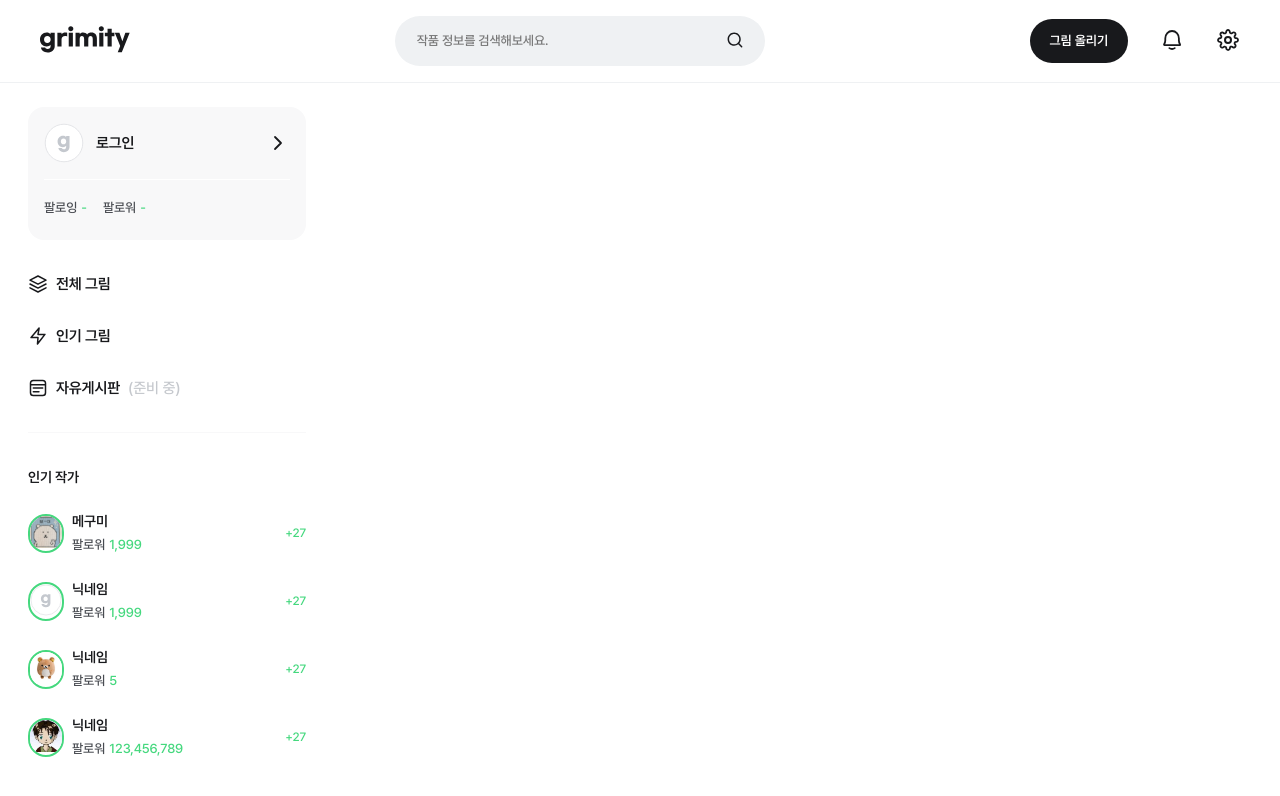
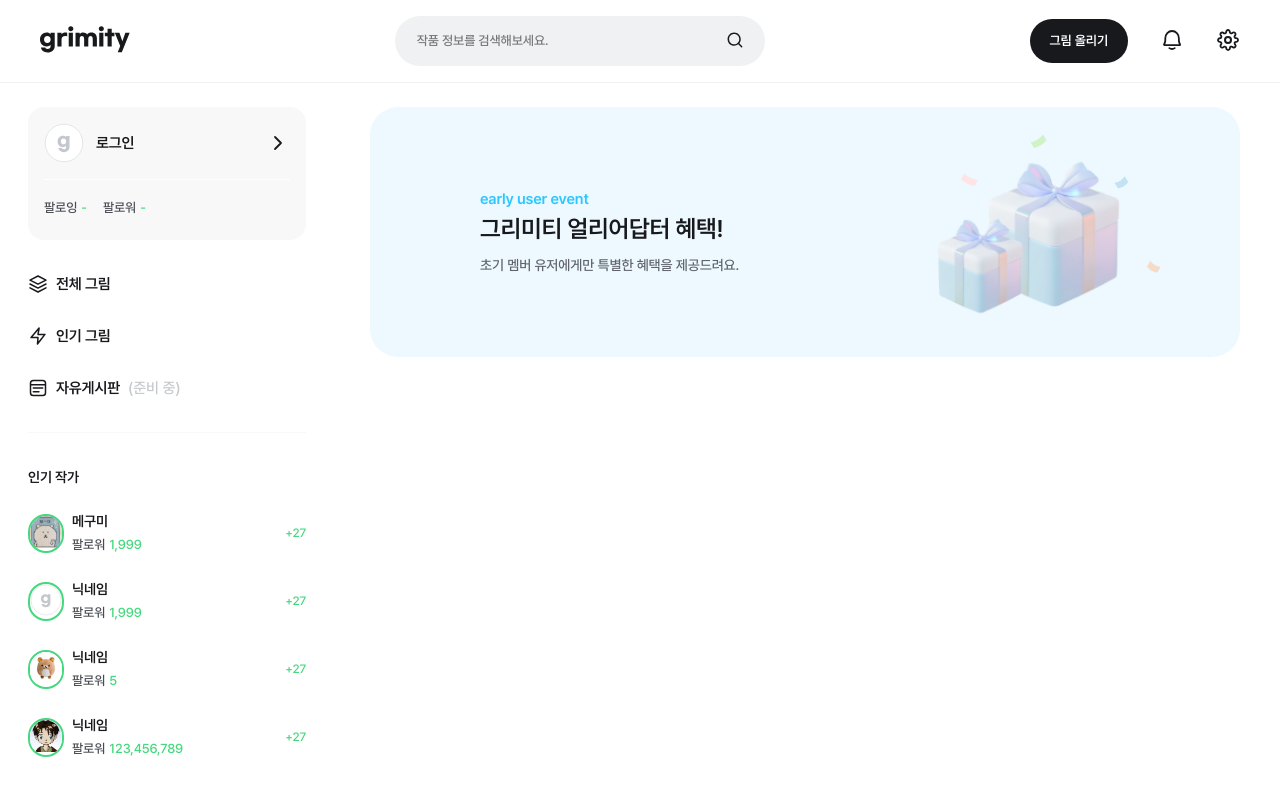
Before and after one commit to Grimity/FE_Grimity, a Next.js app: page / in a window 1280 px wide. Shown: the top 796 px of the page. Built offline with nearby package versions, Linux system fonts and the light colour scheme.

Commit message:
Feat: Banner 컴포넌트

```diff
--- /dev/null
+++ b/src/components/Layout/Banner/Banner.module.scss
@@ -0,0 +1,31 @@
+@import "@/styles/globals.scss";
+
+.container {
+  width: 100%;
+  height: 250px;
+  border-radius: 28px;
+  background-color: #edf9ff;
+  padding-left: 110px;
+  padding-right: 76px;
+  display: flex;
+  align-items: center;
+  justify-content: space-between;
+  cursor: pointer;
+}
+
+.textTop {
+  @include H4SB;
+  color: #2cc7ff;
+}
+
+.textMid {
+  @include H0SB;
+  color: $gray90;
+  margin-top: 6px;
+  margin-bottom: 12px;
+}
+
+.textBottom {
+  @include H5MD;
+  color: $gray60;
+}
--- /dev/null
+++ b/src/components/Layout/Banner/Banner.tsx
@@ -0,0 +1,15 @@
+import IconComponent from "@/components/Asset/Icon";
+import styles from "./Banner.module.scss";
+
+export default function Banner() {
+  return (
+    <div className={styles.container}>
+      <div>
+        <p className={styles.textTop}>early user event</p>
+        <p className={styles.textMid}>그리미티 얼리어답터 혜택!</p>
+        <p className={styles.textBottom}>초기 멤버 유저에게만 특별한 혜택을 제공드려요.</p>
+      </div>
+      <IconComponent name="banner" width={250} height={250} alt="배너 이미지" />
+    </div>
+  );
+}
--- a/src/constants/asset.tsx
+++ b/src/constants/asset.tsx
@@ -40,6 +40,7 @@ export const ICONS = {
   x: "/icon/x.svg",
   /* Image */
   logo: "/image/logo.svg",
+  banner: "/image/banner.svg",
   default: "/image/default.svg",
   temp1: "/image/temp1.jpg",
   temp2: "/image/temp2.jpg",
--- a/src/pages/index.tsx
+++ b/src/pages/index.tsx
@@ -1,15 +1,25 @@
-import Head from "next/head";
+import Banner from "@/components/Layout/Banner/Banner";
+import { InitialPageMeta } from "@/components/MetaData/MetaData";
+import { SSRMetaProps } from "@/components/MetaData/MetaData.type";
+import { serviceUrl } from "@/constants/serviceurl";
+import { GetServerSideProps } from "next";
 
-export default function Home() {
+export const getServerSideProps: GetServerSideProps = async () => {
+  const OGTitle = "Grimity";
+  const OGUrl = `${serviceUrl}`;
+  return {
+    props: {
+      OGTitle,
+      OGUrl,
+    },
+  };
+};
+
+export default function Home({ OGTitle, OGUrl }: SSRMetaProps) {
   return (
     <>
-      <Head>
-        <title>Grimity</title>
-        <meta name="description" content="Generated by create next app" />
-        <meta name="viewport" content="width=device-width, initial-scale=1" />
-        <link rel="icon" href="/favicon.ico" />
-      </Head>
-      <></>
+      <InitialPageMeta title={OGTitle} url={OGUrl} />
+      <Banner />
     </>
   );
 }
```
Also changed, not shown: public/image/banner.svg (added).
